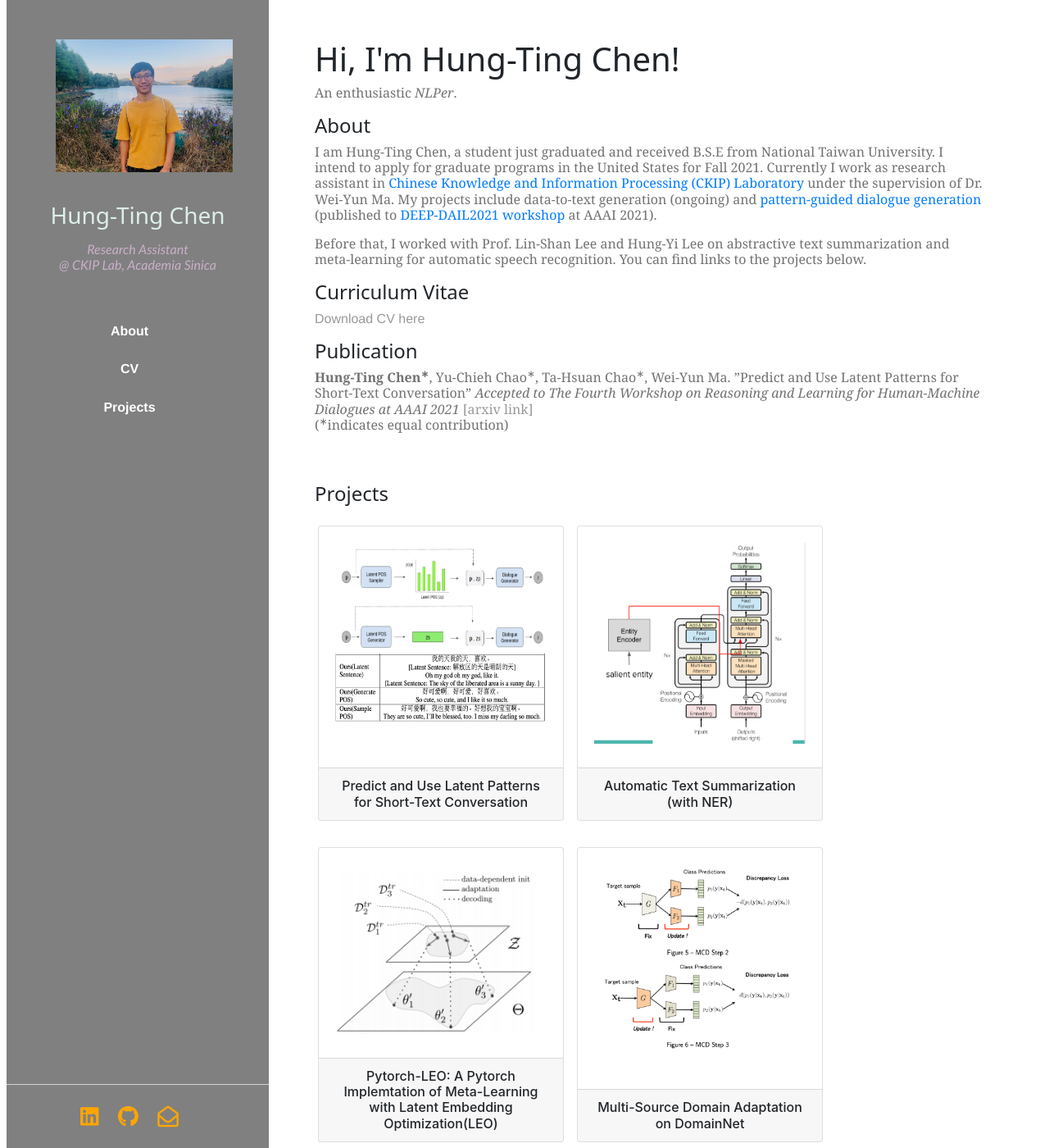
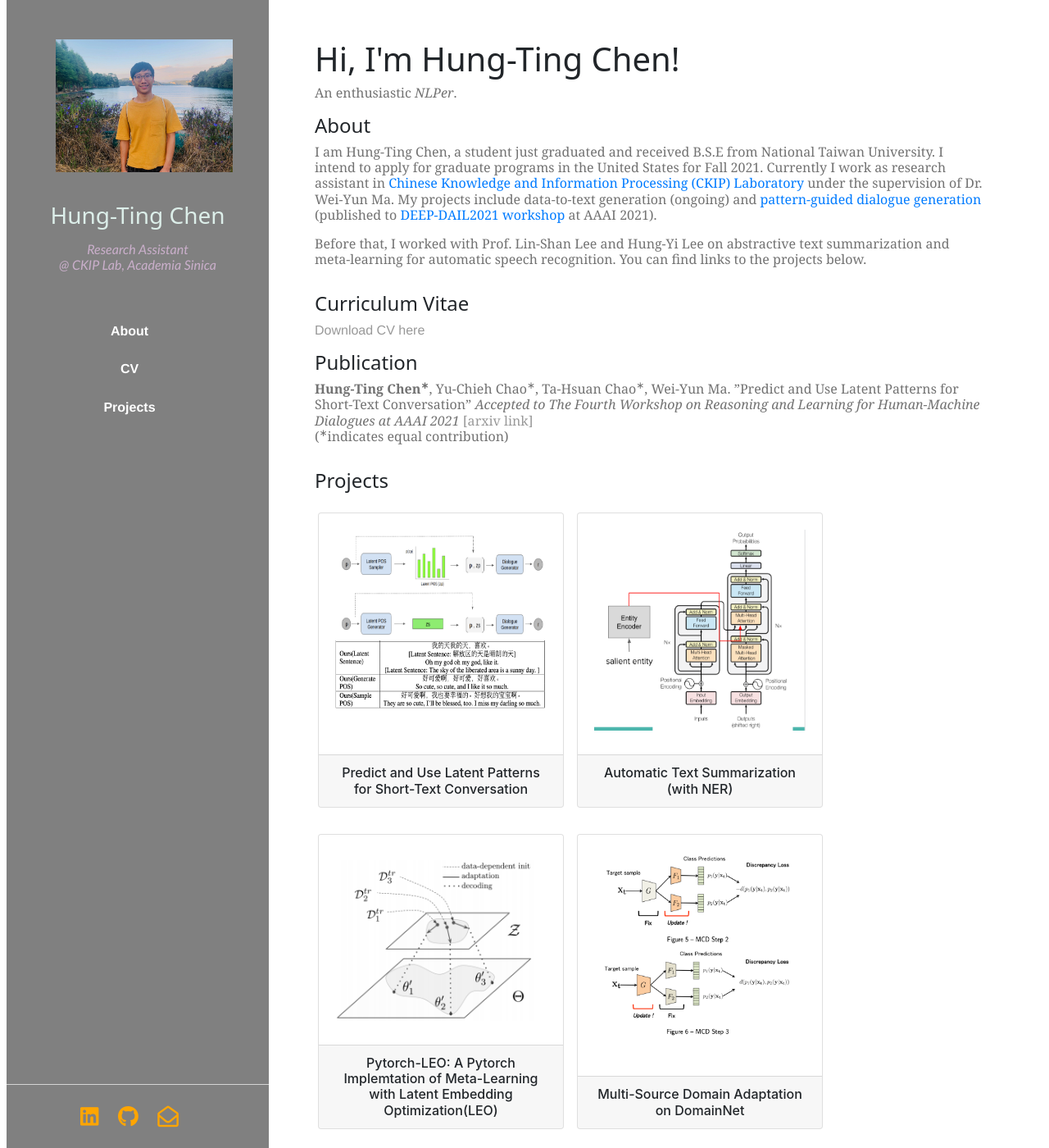
Before and after one commit to timchen0618/timchen0618.github.io, a Jekyll site: the page index.html, which Jekyll copies as it is, in a window 1280 px wide and 1400 px high. Shown: the whole window at 82% size. Built offline with Jekyll 4.4.1, drawn with Linux system fonts in a browser that asks for light colours; nearby versions of some CDN libraries.

Commit message:
modify layout

```diff
--- a/css/main.css
+++ b/css/main.css
@@ -11,6 +11,7 @@
 h2 { font-size: 2em; }
 h3 { font-size: 1.7em; }
 h4 { font-size: 1.4em; }
+h5 {font-size: 1.2em;}
 h2 small {font-size: 1em}
 
 nav ul, footer ul { font-size: 1em; font-family: 'Helvetica', 'Arial', 'Sans-Serif'; padding: 0px; list-style: none; font-weight: bold; }
@@ -24,8 +25,9 @@
 ul.posts { margin: 20px auto 40px; font-size: 1.5em; }
 ul.posts li { list-style: none; }
 
+.about { margin: 0px 0px 30px; }
 /* CV */
-.cv { margin: 0px 0px 60px; }
+.cv { margin: 0px 0px 30px; }
 /*.cv h1 { font-size: 3em; }*/
 /*.cv h2 { font-size: 2em; }*/
 .cv address, .cv .download { font-family: 'Helvetica', 'Arial', 'Sans-Serif'; }
```
